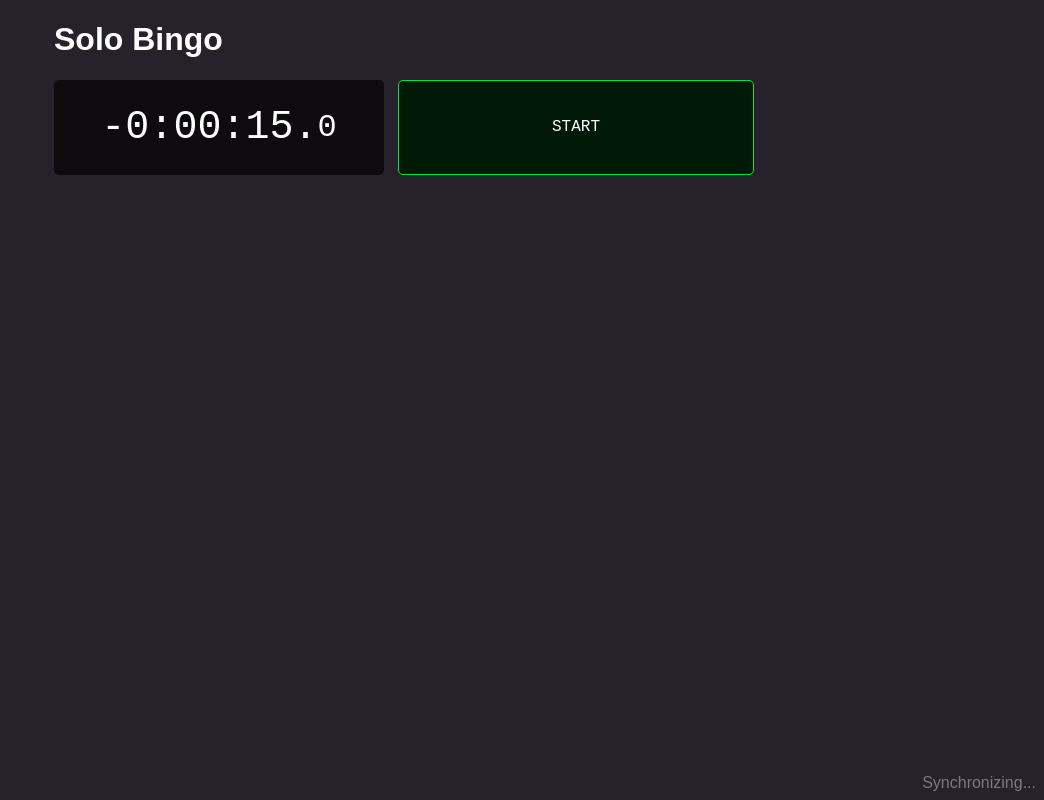
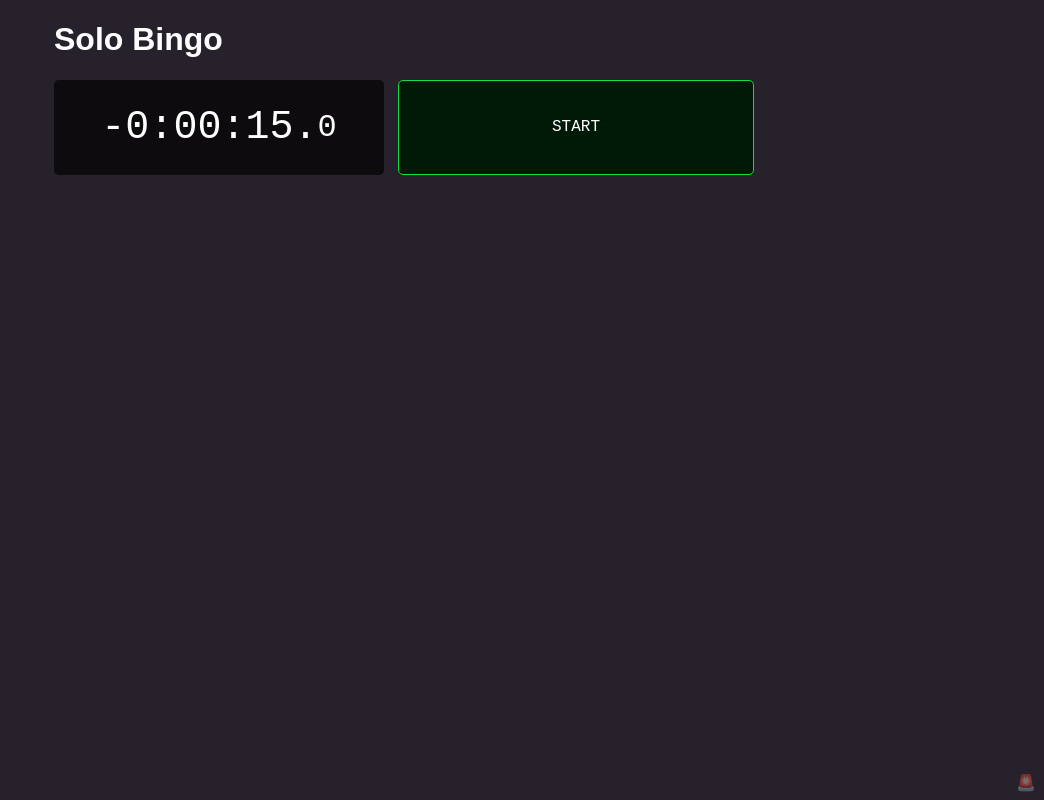
Before and after one commit to pedrorvelloso/solo-bingo, a Next.js app: page /home/Home in a window 1280 px wide. Shown: the whole page, without its empty margins (236-1280 px from the left). Built offline with nearby package versions, Linux system fonts and the light colour scheme; no server answers.

Commit message:
🚸 add error state to SyncBar

```diff
--- a/components/SyncBar/SyncBar.tsx
+++ b/components/SyncBar/SyncBar.tsx
@@ -2,13 +2,15 @@ import { SyncBardContainer } from './styles';
 
 type SyncBarProps = {
   isSynchronizing: boolean;
-  // syncedAs?: string;
+  error: boolean;
 };
 
-const SyncBar = ({ isSynchronizing }: SyncBarProps) => {
+const SyncBar = ({ isSynchronizing, error }: SyncBarProps) => {
   return (
     <SyncBardContainer>
-      {isSynchronizing && 'Synchronizing...'}
+      {isSynchronizing && !error && 'Synchronizing...'}
+      {!isSynchronizing && !error && '✨'}
+      {error && '🚨'}
     </SyncBardContainer>
   );
 };
--- a/pages/home/Home.tsx
+++ b/pages/home/Home.tsx
@@ -8,9 +8,11 @@ import * as storage from '@/config/storage';
 import { HomeContainer, MainContainer } from './styles';
 
 const Home = () => {
-  const [syncedUser, setSyncedUser] = useState<string>('');
+  const [syncedUser, setSyncedUser] = useState('');
+  const [syncError, setSyncError] = useState(false);
 
   const sync = useCallback(async () => {
+    try {
       let userCode = localStorage[storage.USER_CODE];
 
       if (!userCode) {
@@ -28,6 +30,9 @@ const Home = () => {
       }
 
       setSyncedUser(userCode);
+    } catch {
+      setSyncError(true);
+    }
   }, []);
 
   useEffect(() => {
@@ -50,7 +55,7 @@ const Home = () => {
           <Timer />
         </MainContainer>
       </HomeContainer>
-      <SyncBar isSynchronizing={!syncedUser} />
+      <SyncBar isSynchronizing={!syncedUser} error={syncError} />
     </>
   );
 };
```
Lines whose indentation alone changed are shown as unchanged.
